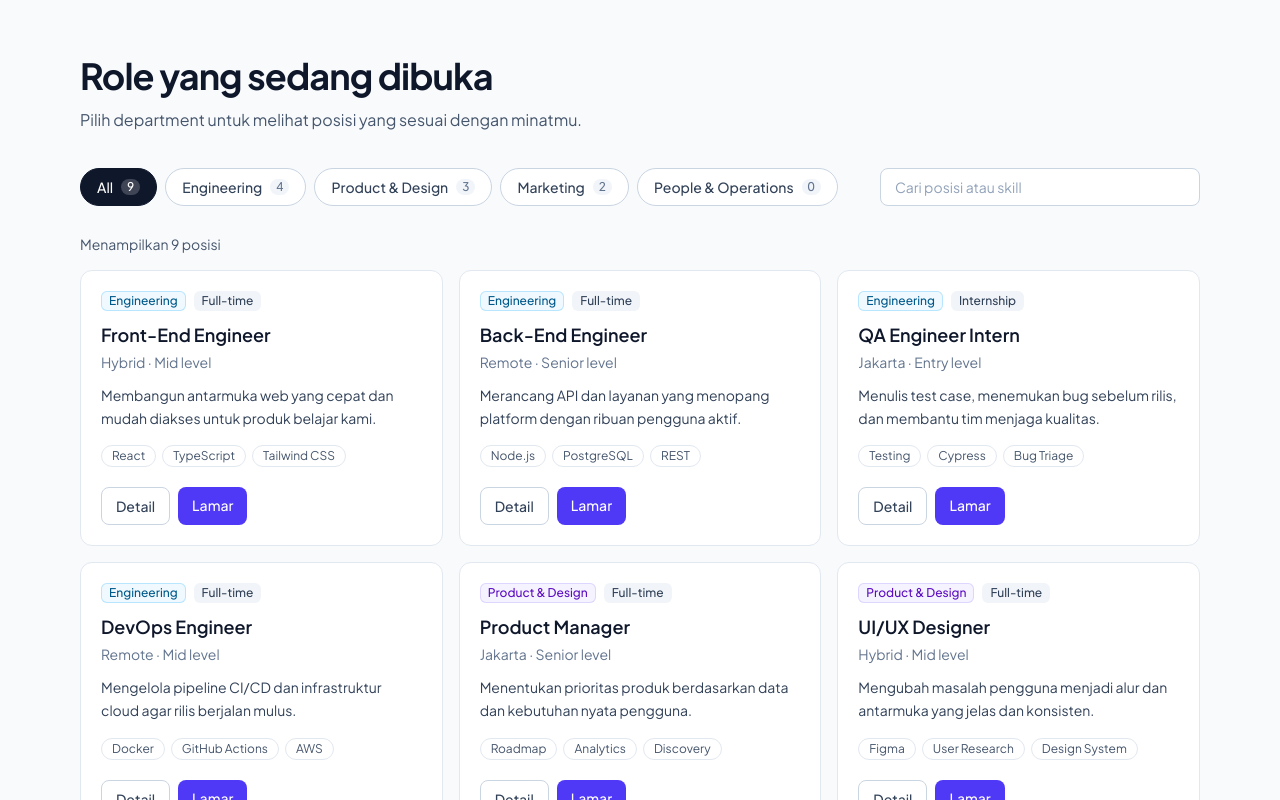
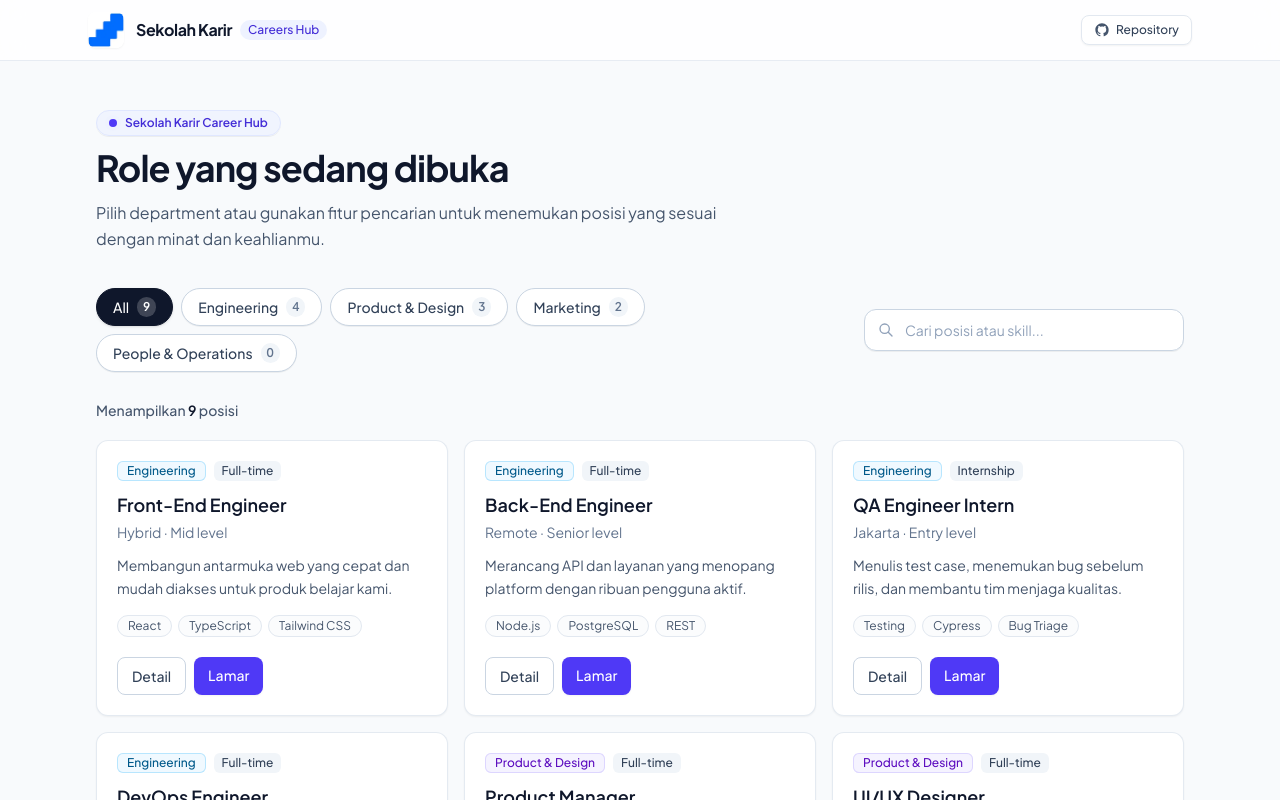
Before and after one commit to eridaylm/EridayalmaZahraYohar_Front-End-Engineer, a React (Vite) app: page / in a window 1280 px wide. Shown: the top 800 px of the page. Built offline with nearby package versions, Linux system fonts and the light colour scheme.

Commit message:
feat: add Sekolah Karir brand navbar with logo and smooth staggered animations

```diff
--- a/index.html
+++ b/index.html
@@ -3,7 +3,8 @@
   <head>
     <meta charset="UTF-8" />
     <meta name="viewport" content="width=device-width, initial-scale=1.0" />
-    <title>Role Explorer</title>
+    <title>Role Explorer — Sekolah Karir</title>
+    <link rel="icon" type="image/webp" href="/logo-sekolah-karir.webp" />
     <link rel="preconnect" href="https://fonts.googleapis.com" />
     <link rel="preconnect" href="https://fonts.gstatic.com" crossorigin />
     <link
--- a/src/App.tsx
+++ b/src/App.tsx
@@ -2,8 +2,56 @@ import RoleExplorer from './components/RoleExplorer'
 
 export default function App() {
   return (
-    <main>
-      <RoleExplorer />
-    </main>
+    <div className="min-h-screen bg-slate-50 text-slate-900 flex flex-col">
+      <header className="sticky top-0 z-30 border-b border-slate-200/80 bg-white/80 backdrop-blur-md">
+        <div className="mx-auto flex max-w-6xl items-center justify-between px-4 py-3 sm:px-6">
+          <div className="flex items-center gap-3">
+            <img
+              src="/logo-sekolah-karir.webp"
+              alt="Logo Sekolah Karir"
+              className="h-9 w-9 rounded-lg object-contain shadow-xs transition-transform duration-300 hover:scale-105"
+            />
+            <div className="flex items-center gap-2">
+              <span className="text-base font-bold tracking-tight text-slate-900">
+                Sekolah Karir
+              </span>
+              <span className="hidden rounded-full bg-indigo-50 px-2 py-0.5 text-xs font-medium text-indigo-700 sm:inline-block">
+                Careers Hub
+              </span>
+            </div>
+          </div>
+          <a
+            href="https://github.com/eridaylm/EridayalmaZahraYohar_Front-End-Engineer"
+            target="_blank"
+            rel="noopener noreferrer"
+            className="inline-flex items-center gap-1.5 rounded-lg border border-slate-200 bg-white px-3 py-1.5 text-xs font-medium text-slate-700 shadow-xs transition-all hover:bg-slate-50 hover:text-slate-900 hover:border-slate-300 active:scale-95"
+          >
+            <svg
+              className="h-4 w-4 fill-current text-slate-600"
+              viewBox="0 0 24 24"
+              aria-hidden="true"
+            >
+              <path
+                fillRule="evenodd"
+                clipRule="evenodd"
+                d="M12 2C6.477 2 2 6.484 2 12.017c0 4.425 2.865 8.18 6.839 9.504.5.092.682-.217.682-.483 0-.237-.008-.868-.013-1.703-2.782.605-3.369-1.343-3.369-1.343-.454-1.158-1.11-1.466-1.11-1.466-.908-.62.069-.608.069-.608 1.003.07 1.53 1.032 1.53 1.032.892 1.53 2.341 1.088 2.91.832.092-.647.35-1.088.636-1.338-2.22-.253-4.555-1.113-4.555-4.951 0-1.093.39-1.988 1.029-2.688-.103-.253-.446-1.272.098-2.65 0 0 .84-.27 2.75 1.026A9.564 9.564 0 0112 6.844c.85.004 1.705.115 2.504.337 1.909-1.296 2.747-1.027 2.747-1.027.546 1.379.202 2.398.1 2.651.64.7 1.028 1.595 1.028 2.688 0 3.848-2.339 4.695-4.566 4.943.359.309.678.92.678 1.855 0 1.338-.012 2.419-.012 2.747 0 .268.18.58.688.482A10.019 10.019 0 0022 12.017C22 6.484 17.522 2 12 2z"
+              />
+            </svg>
+            <span>Repository</span>
+          </a>
+        </div>
+      </header>
+
+      <main className="flex-1">
+        <RoleExplorer />
+      </main>
+
+      <footer className="mt-auto border-t border-slate-200 bg-white py-6 text-center text-xs text-slate-500">
+        <div className="mx-auto max-w-6xl px-4 flex flex-col sm:flex-row items-center justify-between gap-3">
+          <p>© {new Date().getFullYear()} Sekolah Karir — Mini Assignment Front-End Engineer</p>
+          <p className="text-slate-400">Dibuat oleh Eridayalma Zahra Yohar</p>
+        </div>
+      </footer>
+    </div>
   )
 }
--- a/src/components/FilterBar.tsx
+++ b/src/components/FilterBar.tsx
@@ -23,17 +23,17 @@ export default function FilterBar({ active, counts, onChange }: Props) {
             aria-pressed={isActive}
             onClick={() => onChange(name)}
             className={[
-              'inline-flex shrink-0 snap-start items-center gap-2 rounded-full border px-4 py-2 text-sm font-medium transition-colors',
+              'inline-flex shrink-0 snap-start items-center gap-2 rounded-full border px-4 py-2 text-sm font-medium transition-all duration-200 ease-out active:scale-95 cursor-pointer',
               'focus-visible:outline-2 focus-visible:outline-offset-2 focus-visible:outline-indigo-600',
               isActive
-                ? 'border-slate-900 bg-slate-900 text-white'
-                : 'border-slate-300 bg-white text-slate-700 hover:border-slate-400 hover:bg-slate-100',
+                ? 'border-slate-900 bg-slate-900 text-white shadow-sm'
+                : 'border-slate-300 bg-white text-slate-700 hover:border-slate-400 hover:bg-slate-100/80 shadow-2xs',
             ].join(' ')}
           >
             {name}
             <span
               className={[
-                'rounded-full px-1.5 text-xs tabular-nums',
+                'rounded-full px-1.5 py-0.5 text-xs font-semibold tabular-nums transition-colors duration-200',
                 isActive ? 'bg-white/20 text-white' : 'bg-slate-100 text-slate-500',
               ].join(' ')}
             >
--- a/src/components/RoleCard.tsx
+++ b/src/components/RoleCard.tsx
@@ -3,10 +3,10 @@ import type { Role } from '../types'
 
 export default function RoleCard({ role }: { role: Role }) {
   return (
-    <article className="flex h-full flex-col rounded-xl border border-slate-200 bg-white p-5 transition duration-200 hover:-translate-y-0.5 hover:border-slate-300 hover:shadow-md focus-within:border-slate-300 focus-within:shadow-md">
+    <article className="group flex h-full flex-col rounded-xl border border-slate-200/90 bg-white p-5 shadow-xs transition-all duration-300 ease-out hover:-translate-y-1 hover:border-indigo-200 hover:shadow-lg focus-within:border-indigo-400 focus-within:shadow-md">
       <div className="flex flex-wrap items-center gap-2">
         <span
-          className={`rounded-md px-2 py-0.5 text-xs font-medium ring-1 ring-inset ${DEPARTMENT_BADGE[role.department]}`}
+          className={`rounded-md px-2.5 py-0.5 text-xs font-medium ring-1 ring-inset transition-colors ${DEPARTMENT_BADGE[role.department]}`}
         >
           {role.department}
         </span>
@@ -15,14 +15,14 @@ export default function RoleCard({ role }: { role: Role }) {
         </span>
       </div>
 
-      <h3 className="mt-3 text-lg font-semibold leading-snug text-slate-900">
+      <h3 className="mt-3 text-lg font-semibold leading-snug text-slate-900 transition-colors group-hover:text-indigo-950">
         {role.title}
       </h3>
       <p className="mt-1 text-sm text-slate-500">
         {role.location} &middot; {role.experienceLevel} level
       </p>
 
-      <p className="mt-3 text-sm leading-relaxed text-slate-700">
+      <p className="mt-3 text-sm leading-relaxed text-slate-600">
         {role.briefDescription}
       </p>
 
@@ -30,7 +30,7 @@ export default function RoleCard({ role }: { role: Role }) {
         {role.tags.map((tag) => (
           <li
             key={tag}
-            className="rounded-full border border-slate-200 px-2.5 py-0.5 text-xs text-slate-600"
+            className="rounded-full border border-slate-200 bg-slate-50/50 px-2.5 py-0.5 text-xs text-slate-600 transition-colors hover:border-slate-300 hover:bg-slate-100"
           >
             {tag}
           </li>
@@ -43,7 +43,7 @@ export default function RoleCard({ role }: { role: Role }) {
           href="#"
           onClick={(e) => e.preventDefault()}
           aria-label={`Lihat detail ${role.title}`}
-          className="rounded-lg border border-slate-300 px-3.5 py-2 text-sm font-medium text-slate-700 transition-colors hover:bg-slate-100 focus-visible:outline-2 focus-visible:outline-offset-2 focus-visible:outline-indigo-600"
+          className="rounded-lg border border-slate-300 px-3.5 py-2 text-sm font-medium text-slate-700 transition-all duration-150 hover:bg-slate-100 active:scale-95 focus-visible:outline-2 focus-visible:outline-offset-2 focus-visible:outline-indigo-600"
         >
           Detail
         </a>
@@ -51,7 +51,7 @@ export default function RoleCard({ role }: { role: Role }) {
           href="#"
           onClick={(e) => e.preventDefault()}
           aria-label={`Lamar sebagai ${role.title}`}
-          className="rounded-lg bg-indigo-600 px-3.5 py-2 text-sm font-medium text-white transition-colors hover:bg-indigo-700 focus-visible:outline-2 focus-visible:outline-offset-2 focus-visible:outline-indigo-600"
+          className="rounded-lg bg-indigo-600 px-3.5 py-2 text-sm font-medium text-white shadow-xs transition-all duration-150 hover:bg-indigo-700 active:scale-95 focus-visible:outline-2 focus-visible:outline-offset-2 focus-visible:outline-indigo-600"
         >
           Lamar
         </a>
--- a/src/components/RoleExplorer.tsx
+++ b/src/components/RoleExplorer.tsx
@@ -39,52 +39,87 @@ export default function RoleExplorer() {
   }
 
   return (
-    <section aria-labelledby="role-explorer-title" className="mx-auto max-w-6xl px-4 py-10 sm:py-14">
+    <section aria-labelledby="role-explorer-title" className="mx-auto max-w-6xl px-4 sm:px-6 lg:px-8 py-8 sm:py-12">
       <header className="max-w-2xl">
-        <h1 id="role-explorer-title" className="text-3xl font-bold tracking-tight sm:text-4xl">
+        <div className="mb-3 inline-flex items-center gap-2 rounded-full border border-indigo-100 bg-indigo-50/80 px-3 py-1 text-xs font-semibold text-indigo-700 shadow-2xs">
+          <span className="relative flex h-2 w-2">
+            <span className="absolute inline-flex h-full w-full animate-ping rounded-full bg-indigo-400 opacity-75" />
+            <span className="relative inline-flex h-2 w-2 rounded-full bg-indigo-600" />
+          </span>
+          Sekolah Karir Career Hub
+        </div>
+        <h1 id="role-explorer-title" className="text-3xl font-bold tracking-tight text-slate-900 sm:text-4xl">
           Role yang sedang dibuka
         </h1>
-        <p className="mt-3 text-slate-600">
-          Pilih department untuk melihat posisi yang sesuai dengan minatmu.
+        <p className="mt-3 text-slate-600 leading-relaxed">
+          Pilih department atau gunakan fitur pencarian untuk menemukan posisi yang sesuai dengan minat dan keahlianmu.
         </p>
       </header>
 
       <div className="mt-8 flex flex-col gap-4 lg:flex-row lg:items-center lg:justify-between">
         <FilterBar active={department} counts={counts} onChange={setDepartment} />
 
-        <div className="w-full lg:max-w-xs">
+        <div className="relative w-full lg:max-w-xs">
           <label htmlFor="role-search" className="sr-only">
             Cari posisi atau skill
           </label>
+          <div className="pointer-events-none absolute inset-y-0 left-0 flex items-center pl-3.5">
+            <svg
+              className="h-4 w-4 text-slate-400"
+              fill="none"
+              viewBox="0 0 24 24"
+              stroke="currentColor"
+              strokeWidth="2"
+              aria-hidden="true"
+            >
+              <path
+                strokeLinecap="round"
+                strokeLinejoin="round"
+                d="M21 21l-6-6m2-5a7 7 0 11-14 0 7 7 0 0114 0z"
+              />
+            </svg>
+          </div>
           <input
             id="role-search"
-            type="search"
+            type="text"
             value={query}
             onChange={(e) => setQuery(e.target.value)}
-            placeholder="Cari posisi atau skill"
-            className="w-full rounded-lg border border-slate-300 bg-white px-3.5 py-2 text-sm placeholder:text-slate-400 focus-visible:outline-2 focus-visible:outline-offset-2 focus-visible:outline-indigo-600"
+            placeholder="Cari posisi atau skill..."
+            className="w-full rounded-xl border border-slate-300 bg-white py-2.5 pl-10 pr-9 text-sm text-slate-900 placeholder:text-slate-400 shadow-2xs transition-all duration-200 hover:border-slate-400 focus:border-indigo-600 focus:ring-3 focus:ring-indigo-100 focus-visible:outline-hidden"
           />
+          {query && (
+            <button
+              type="button"
+              onClick={() => setQuery('')}
+              aria-label="Hapus pencarian"
+              className="absolute inset-y-0 right-0 flex items-center pr-3 text-slate-400 hover:text-slate-600 cursor-pointer"
+            >
+              <svg className="h-4 w-4" fill="none" viewBox="0 0 24 24" stroke="currentColor" strokeWidth="2">
+                <path strokeLinecap="round" strokeLinejoin="round" d="M6 18L18 6M6 6l12 12" />
+              </svg>
+            </button>
+          )}
         </div>
       </div>
 
       <div className="mt-6 flex items-center justify-between gap-4">
-        <p aria-live="polite" className="text-sm text-slate-600">
-          Menampilkan {visible.length} posisi
-          {department !== 'All' && <> di {department}</>}
+        <p aria-live="polite" className="text-sm font-medium text-slate-600">
+          Menampilkan <span className="font-semibold text-slate-900">{visible.length}</span> posisi
+          {department !== 'All' && <> di <span className="text-slate-900">{department}</span></>}
         </p>
         {isFiltered && visible.length > 0 && (
           <button
             type="button"
             onClick={reset}
-            className="rounded text-sm font-medium text-indigo-700 underline-offset-4 hover:underline focus-visible:outline-2 focus-visible:outline-offset-2 focus-visible:outline-indigo-600"
+            className="inline-flex items-center gap-1.5 rounded-md text-sm font-semibold text-indigo-700 transition-colors hover:text-indigo-800 cursor-pointer focus-visible:outline-2 focus-visible:outline-offset-2 focus-visible:outline-indigo-600"
           >
-            Reset filter
+            <span>Reset filter</span>
           </button>
         )}
       </div>
 
-      {/* key bikin animasi fade jalan ulang tiap filter / pencarian berubah */}
-      <div key={`${department}|${query}`} className="grid-in mt-4">
+      {/* key membuat animasi fade jalan ulang tiap filter / pencarian berubah */}
+      <div key={`${department}|${query}`} className="grid-in mt-5">
         {visible.length > 0 ? (
           <RoleGrid roles={visible} />
         ) : (
--- a/src/index.css
+++ b/src/index.css
@@ -8,7 +8,7 @@ body {
   @apply bg-slate-50 text-slate-900 antialiased;
 }
 
-/* sembunyikan scrollbar di filter bar, tetap bisa di-scroll */
+/* Sembunyikan scrollbar di filter bar tapi tetap bisa di-scroll */
 .no-scrollbar {
   scrollbar-width: none;
 }
@@ -16,26 +16,78 @@ body {
   display: none;
 }
 
+/* Animasi pergantian container */
 @keyframes grid-in {
   from {
     opacity: 0;
-    transform: translateY(6px);
+    transform: translateY(8px);
   }
   to {
     opacity: 1;
-    transform: none;
+    transform: translateY(0);
   }
 }
 
 .grid-in {
-  animation: grid-in 220ms ease-out;
+  animation: grid-in 260ms cubic-bezier(0.16, 1, 0.3, 1) forwards;
 }
 
+/* Animasi bertingkat (staggered) untuk kartu pekerjaan */
+@keyframes card-in {
+  from {
+    opacity: 0;
+    transform: translateY(14px) scale(0.985);
+  }
+  to {
+    opacity: 1;
+    transform: translateY(0) scale(1);
+  }
+}
+
+.card-stagger {
+  animation: card-in 340ms cubic-bezier(0.16, 1, 0.3, 1) backwards;
+}
+
+/* Animasi Empty State */
+@keyframes empty-appear {
+  from {
+    opacity: 0;
+    transform: translateY(12px) scale(0.97);
+  }
+  to {
+    opacity: 1;
+    transform: translateY(0) scale(1);
+  }
+}
+
+.empty-appear {
+  animation: empty-appear 300ms cubic-bezier(0.16, 1, 0.3, 1) forwards;
+}
+
+/* Animasi floating halus untuk ikon empty state */
+@keyframes float-icon {
+  0%, 100% {
+    transform: translateY(0);
+  }
+  50% {
+    transform: translateY(-5px);
+  }
+}
+
+.animate-float {
+  animation: float-icon 3s ease-in-out infinite;
+}
+
+/* Respect user's motion preference */
 @media (prefers-reduced-motion: reduce) {
-  .grid-in {
-    animation: none;
+  .grid-in,
+  .card-stagger,
+  .empty-appear,
+  .animate-float {
+    animation: none !important;
   }
   * {
     transition-duration: 0.01ms !important;
+    animation-duration: 0.01ms !important;
   }
 }
```
Also changed, not shown: src/components/EmptyState.tsx (+12 -7 lines), src/components/RoleGrid.tsx (+6 -2 lines), public/logo-sekolah-karir.webp (added), 1 other file (tests, documents, lock files or other folders).
